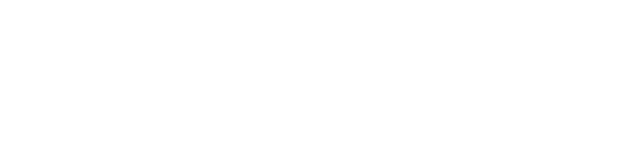
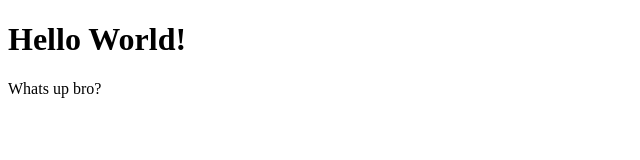
Before and after one commit to tsmakovd/project, a plain HTML site: page index.html in a window 1280 px wide. Shown: the whole page, without its empty margins (0-640 px from the left). Drawn offline with Linux system fonts and the light colour scheme.

Commit message:
second commit

```diff
--- a/index.html
+++ b/index.html
@@ -6,6 +6,7 @@
     <title>Document</title>
 </head>
 <body>
-    <script src="script.js"></script>
+    <h1>Hello World!</h1>
+    <p1>Whats up bro?</p1>
 </body>
 </html>
```
